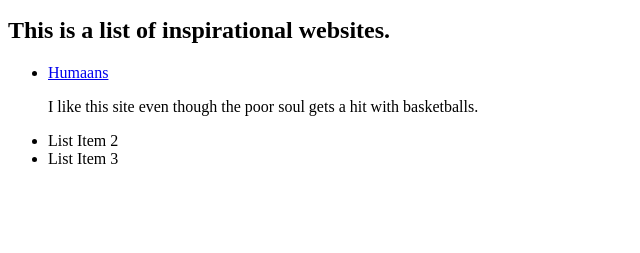
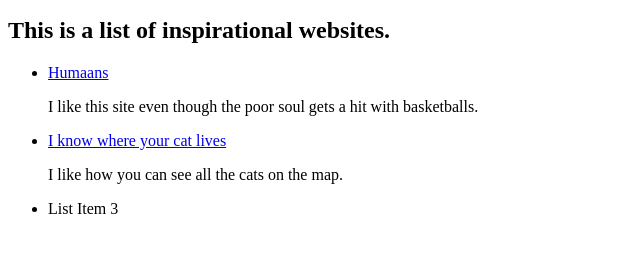
Before and after one commit to elliet-glitch/hello-world, a plain HTML site: page index.html in a window 1280 px wide. Shown: the part 101-354 px from the top of the page, without its empty margins (0-640 px from the left). Drawn offline with Linux system fonts and the light colour scheme.

Commit message:
Update index.html
added cats as a list item

```diff
--- a/index.html
+++ b/index.html
@@ -10,7 +10,8 @@
       <ul>
         <li> <a href="https://www.humaaans.com/">Humaans </a>
         <p>I like this site even though the poor soul gets a hit with basketballs.</p></li>
-        <li>List Item 2</li>
+        <li> <a href="https://iknowwhereyourcatlives.com/">I know where your cat lives </a>
+          <p> I like how you can see all the cats on the map. </p></li>
         <li>List Item 3</li>
       </ul>
   </body>
```
